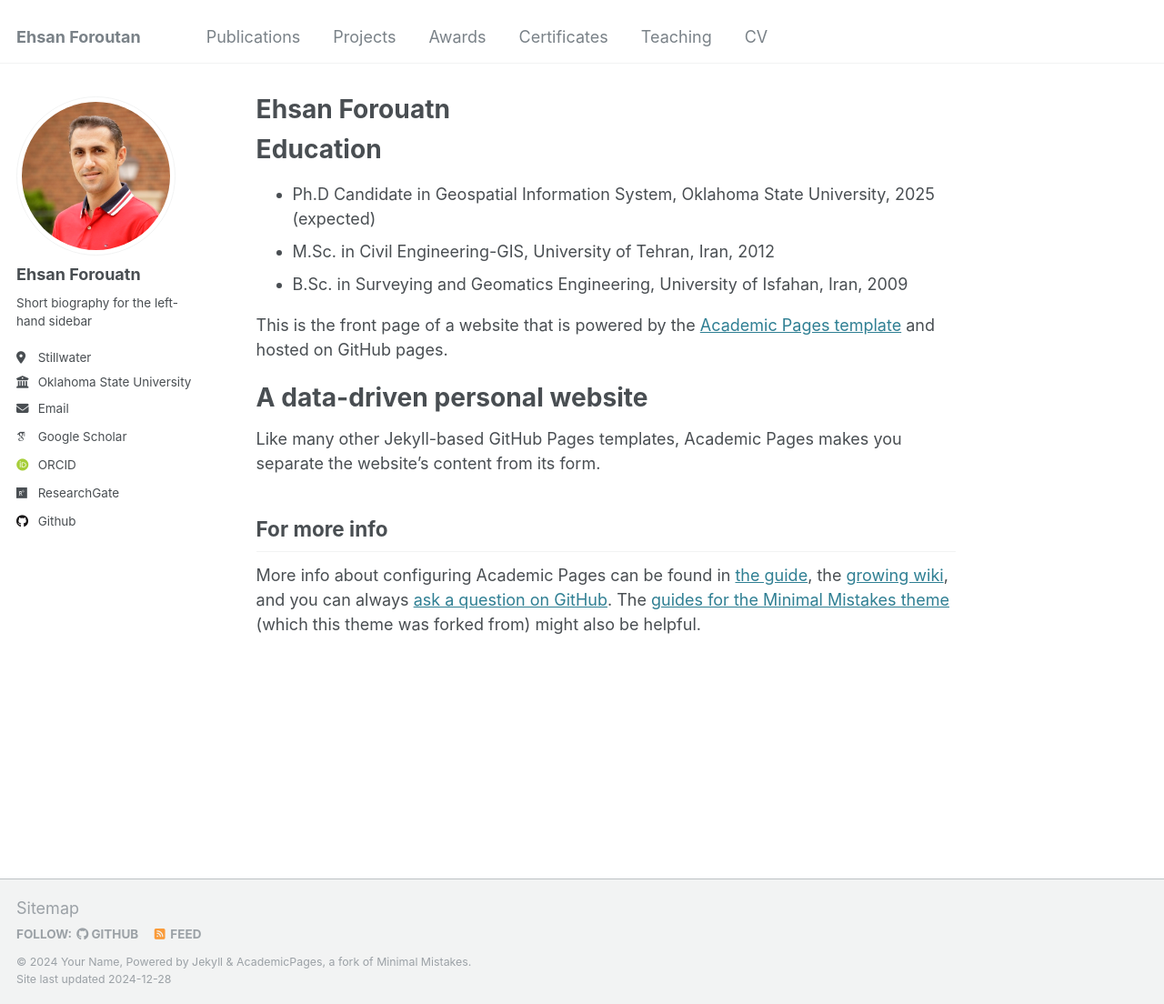
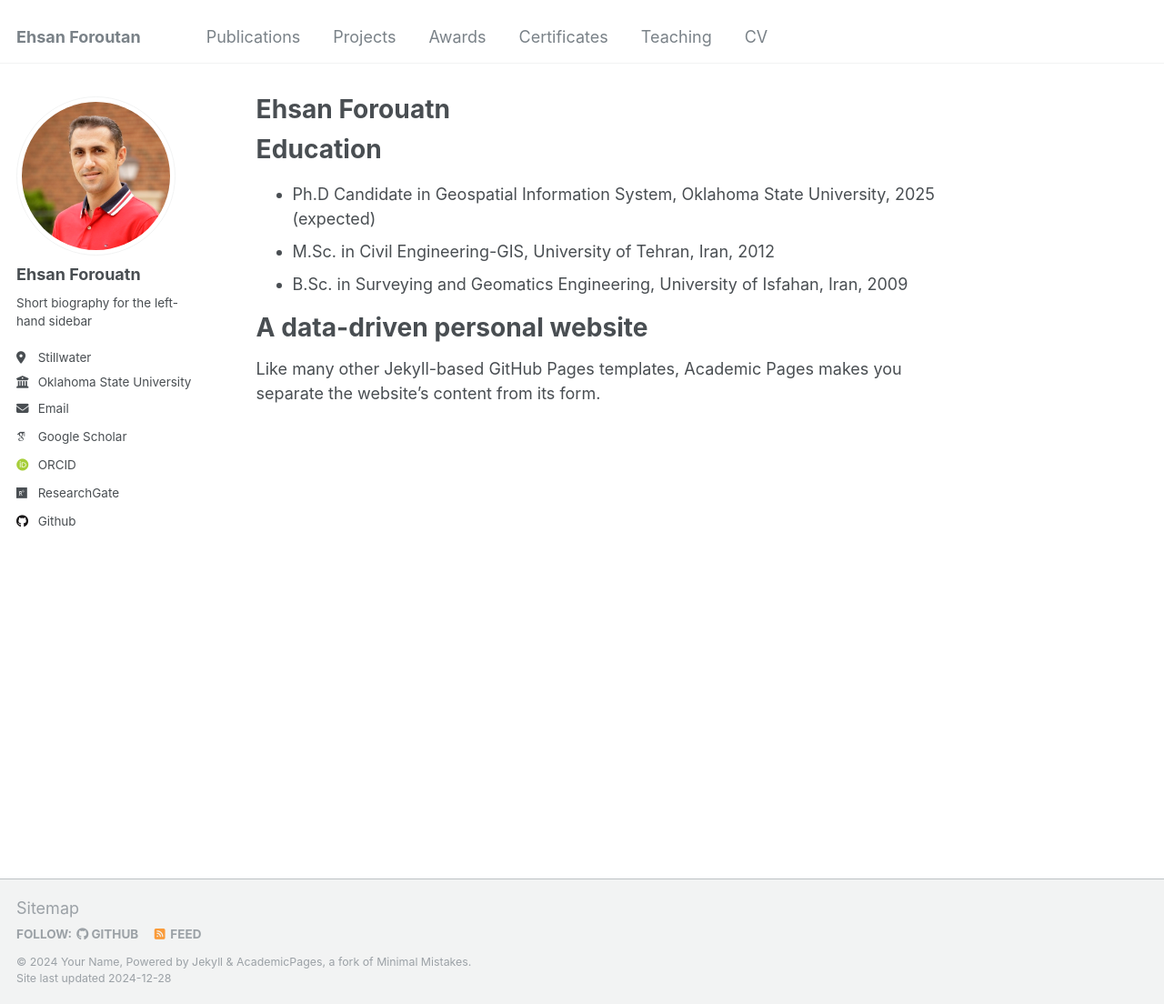
Before and after one commit to eforoutan/eforoutan.github.io, a Jekyll site: the page built from _pages/about.md, in a window 1280 px wide and 1104 px high. Shown: the whole window at 91% size. Built offline with Jekyll 4.4.1, drawn with Linux system fonts in a browser that asks for light colours; some web fonts are replaced; a file with an impossible date is left out.

Commit message:
Update about.md

```diff
--- a/_pages/about.md
+++ b/_pages/about.md
@@ -13,12 +13,6 @@ Education
 * B.Sc. in Surveying and Geomatics Engineering, University of Isfahan, Iran, 2009
 
 
-This is the front page of a website that is powered by the [Academic Pages template](https://github.com/academicpages/academicpages.github.io) and hosted on GitHub pages.
-
 A data-driven personal website
 ======
 Like many other Jekyll-based GitHub Pages templates, Academic Pages makes you separate the website's content from its form.
-
-For more info
-------
-More info about configuring Academic Pages can be found in [the guide](https://academicpages.github.io/markdown/), the [growing wiki](https://github.com/academicpages/academicpages.github.io/wiki), and you can always [ask a question on GitHub](https://github.com/academicpages/academicpages.github.io/discussions). The [guides for the Minimal Mistakes theme](https://mmistakes.github.io/minimal-mistakes/docs/configuration/) (which this theme was forked from) might also be helpful.
```
